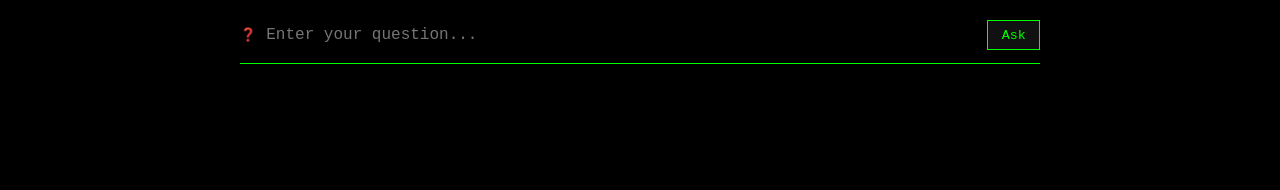
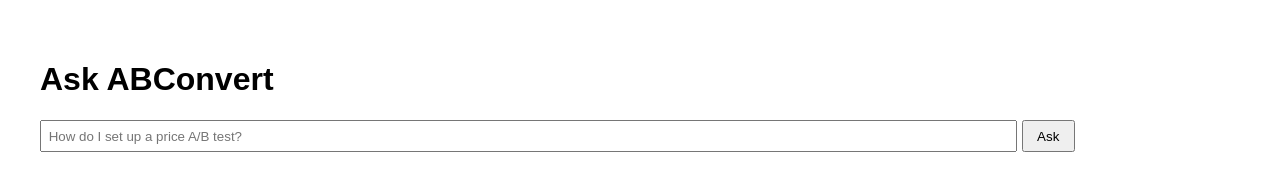
Before and after one commit to Wen5928/Knowledge-Retrieval-Agent, a browser extension: page public/index.html in a window 1280 px wide. Drawn offline with Linux system fonts and the light colour scheme.

Commit message:
change index.html

```diff
--- a/public/index.html
+++ b/public/index.html
@@ -1,91 +1,63 @@
 <!DOCTYPE html>
 <html lang="en">
 <head>
-  <meta charset="UTF-8">
-  <meta name="viewport" content="width=device-width, initial-scale=1.0">
-  <title>ABConvert Knowledge CLI</title>
+  <meta charset="UTF-8"/>
+  <title>ABConvert QA</title>
   <style>
-    body {
-      background: #000;
-      color: #0f0;
-      font-family: monospace;
-      margin: 0;
-      padding: 20px;
-    }
-    #terminal {
-      max-width: 800px;
-      margin: 0 auto;
-    }
-    #prompt-line {
-      display: flex;
-      align-items: center;
-    }
-    #prompt-line span {
-      margin-right: 8px;
-    }
-    #question {
-      background: #000;
-      color: #0f0;
-      border: none;
-      outline: none;
-      flex: 1;
-      font-family: monospace;
-      font-size: 1rem;
-    }
-    #ask {
-      background: #111;
-      color: #0f0;
-      border: 1px solid #0f0;
-      padding: 0.5em 1em;
-      cursor: pointer;
-      margin-left: 8px;
-      font-family: monospace;
-    }
-    #output {
-      white-space: pre-wrap;
-      margin-top: 1em;
-      border-top: 1px solid #0f0;
-      padding-top: 1em;
-    }
+    body { font-family: sans-serif; padding: 2rem; }
+    #answer { margin-top: 1rem; white-space: pre-wrap; }
   </style>
 </head>
 <body>
-  <div id="terminal">
-    <div id="prompt-line">
-      <span>❓</span>
-      <input id="question" type="text" placeholder="Enter your question..." />
-      <button id="ask">Ask</button>
-    </div>
-    <div id="output"></div>
-  </div>
+  <h1>Ask ABConvert</h1>
 
+  <!-- 1) Question input -->
+  <form id="askForm">
+    <input
+      id="question"
+      type="text"
+      placeholder="How do I set up a price A/B test?"
+      style="width: 80%; padding: .5em;"
+    />
+    <button type="submit" style="padding: .5em 1em;">Ask</button>
+  </form>
+
+  <!-- 2) Where we’ll put the answer -->
+  <div id="answer"></div>
+
+  <!-- 3) Script that calls your JSON API and displays the text -->
   <script>
-    document.getElementById('ask').addEventListener('click', async () => {
-      const input = document.getElementById('question');
-      const output = document.getElementById('output');
-      const question = input.value.trim();
-      if (!question) return;
+    const form     = document.getElementById('askForm');
+    const input    = document.getElementById('question');
+    const answerEl = document.getElementById('answer');
 
-      output.textContent = '⏳ Thinking...';
+    form.addEventListener('submit', async e => {
+      e.preventDefault();                // don’t reload the page
+      const q = input.value.trim();
+      if (!q) return;
+
+      answerEl.textContent = '⏳ Thinking…';
 
       try {
-        const res = await fetch('/ask', {
+        // call your deployed endpoint
+        const res = await fetch('/api/ask', {
           method: 'POST',
           headers: { 'Content-Type': 'application/json' },
-          body: JSON.stringify({ question })
+          body: JSON.stringify({ question: q })
         });
-        const json = await res.json();
-        output.textContent = json.answer || json.error;
+
+        if (!res.ok) {
+          // show raw text if it’s an error
+          const txt = await res.text();
+          answerEl.textContent = '❌ ' + txt;
+          return;
+        }
+
+        // parse the JSON and extract the answer field
+        const { answer, error } = await res.json();
+        answerEl.textContent = answer ?? '❌ ' + error;
       } catch (err) {
-        output.textContent = '❌ ' + err.message;
-      }
-    });
-
-    // Allow Enter key to submit
-    document.getElementById('question').addEventListener('keydown', (e) => {
-      if (e.key === 'Enter') {
-        e.preventDefault();
-        document.getElementById('ask').click();
+        answerEl.textContent = '❌ ' + err.message;
       }
     });
   </script>
```
